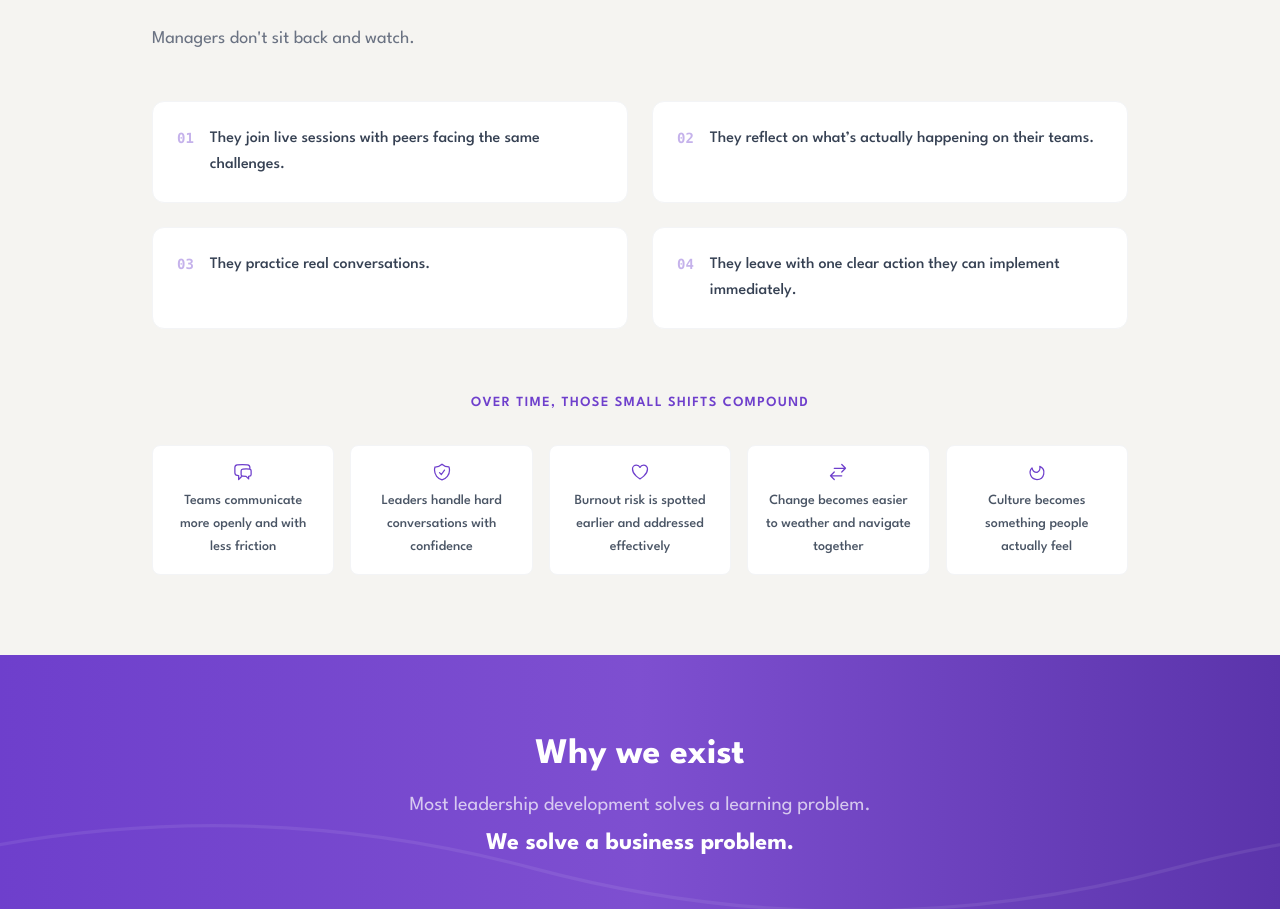
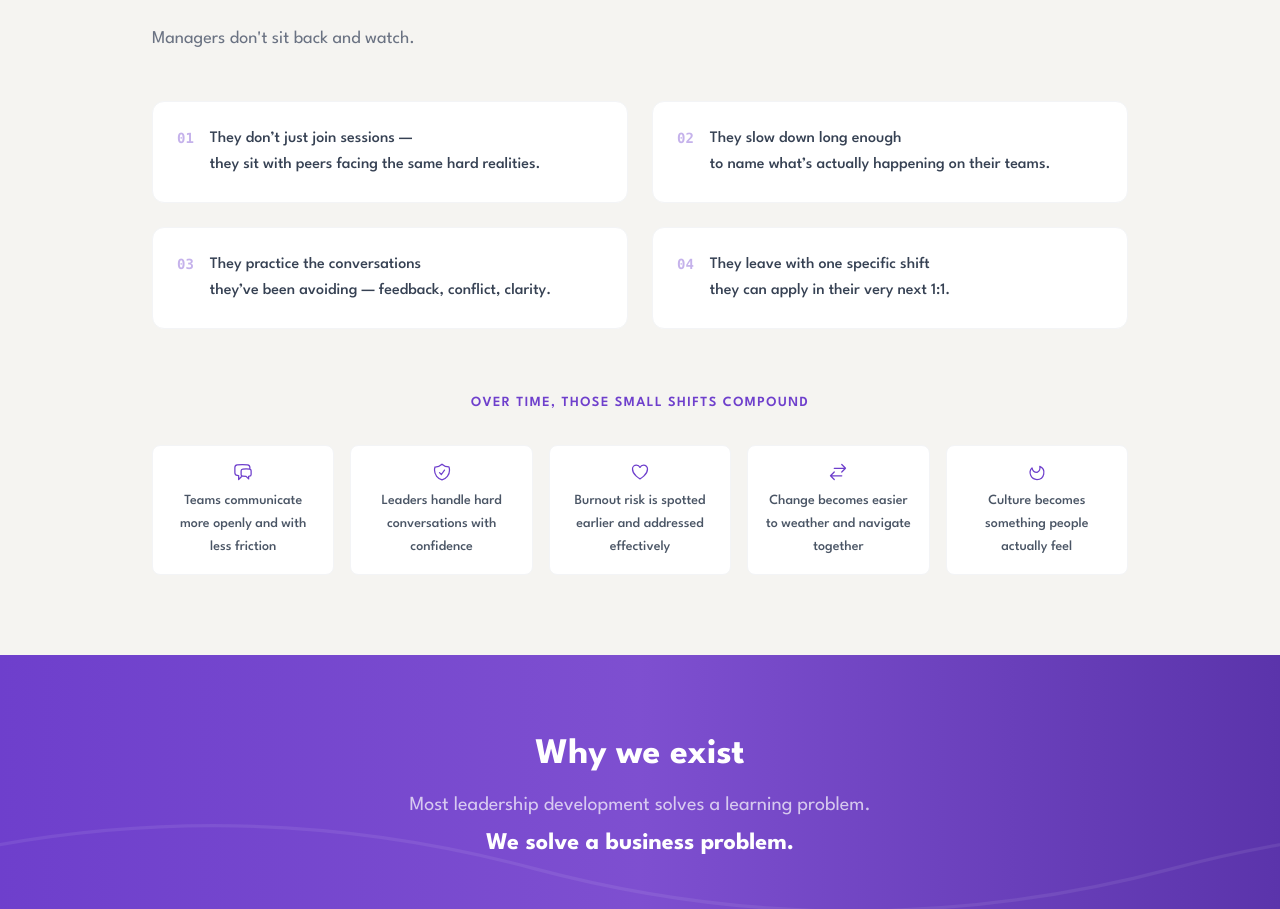
Before and after one commit to stevearntz/campfire-website, a Next.js app: page /about in a window 1280 px wide. Shown: the part 2241-3150 px from the top of the page. Built offline with nearby package versions, Linux system fonts and the light colour scheme; no server answers.

Commit message:
Rewrite What It Feels Like boxes with richer two-line copy
Co-Authored-By: Claude Opus 4.6 <noreply@anthropic.com>

```diff
--- a/app/about/page.tsx
+++ b/app/about/page.tsx
@@ -354,19 +354,23 @@ export default function AboutPage() {
             {[
               {
                 num: "01",
-                text: "They join live sessions with peers facing the same challenges.",
+                line1: "They don\u2019t just join sessions \u2014",
+                line2: "they sit with peers facing the same hard realities.",
               },
               {
                 num: "02",
-                text: "They reflect on what\u2019s actually happening on their teams.",
+                line1: "They slow down long enough",
+                line2: "to name what\u2019s actually happening on their teams.",
               },
               {
                 num: "03",
-                text: "They practice real conversations.",
+                line1: "They practice the conversations",
+                line2: "they\u2019ve been avoiding \u2014 feedback, conflict, clarity.",
               },
               {
                 num: "04",
-                text: "They leave with one clear action they can implement immediately.",
+                line1: "They leave with one specific shift",
+                line2: "they can apply in their very next 1:1.",
               },
             ].map((item) => (
               <div
@@ -377,7 +381,9 @@ export default function AboutPage() {
                   {item.num}
                 </span>
                 <p className="text-gray-700 font-medium leading-relaxed">
-                  {item.text}
+                  {item.line1}
+                  <br />
+                  {item.line2}
                 </p>
               </div>
             ))}
```
